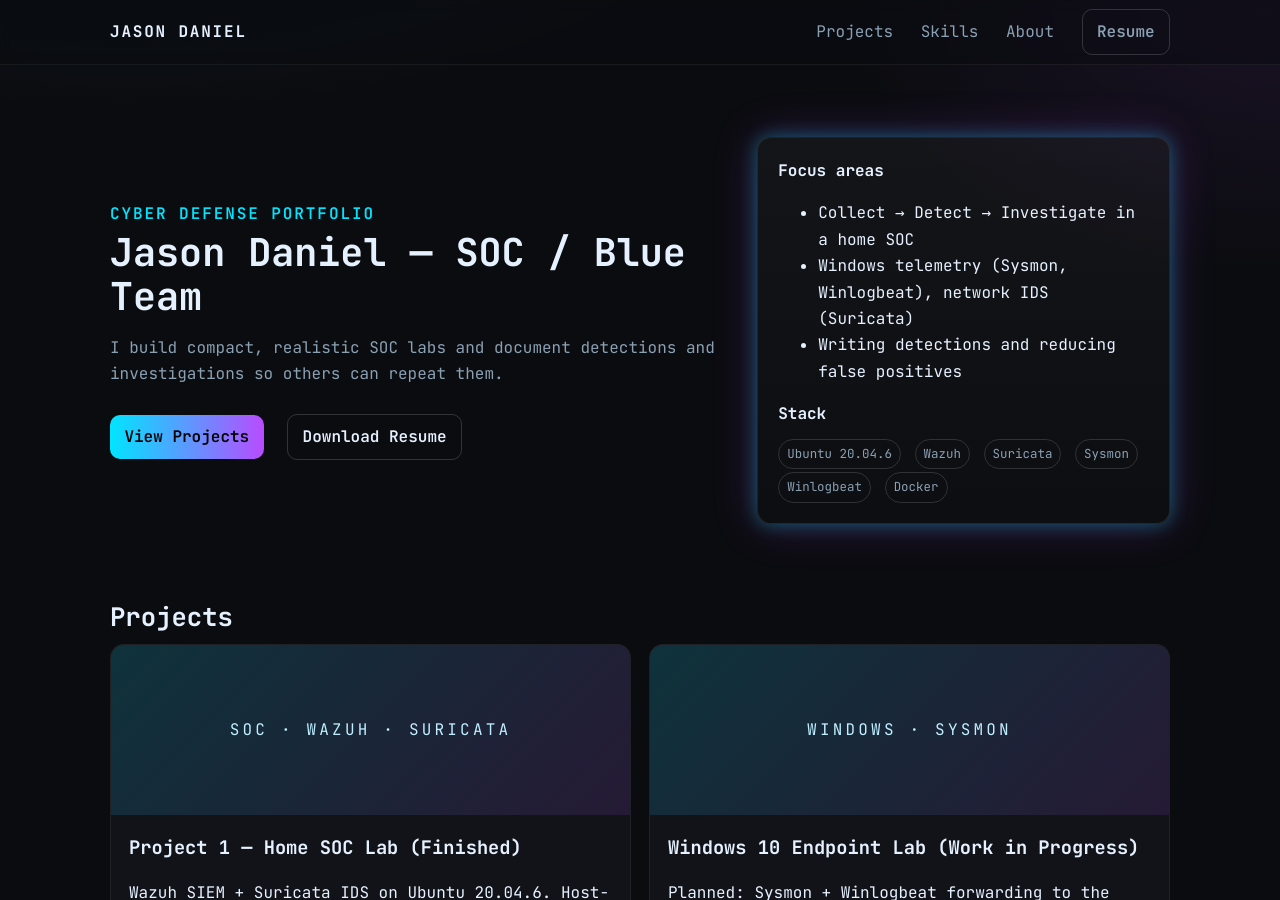
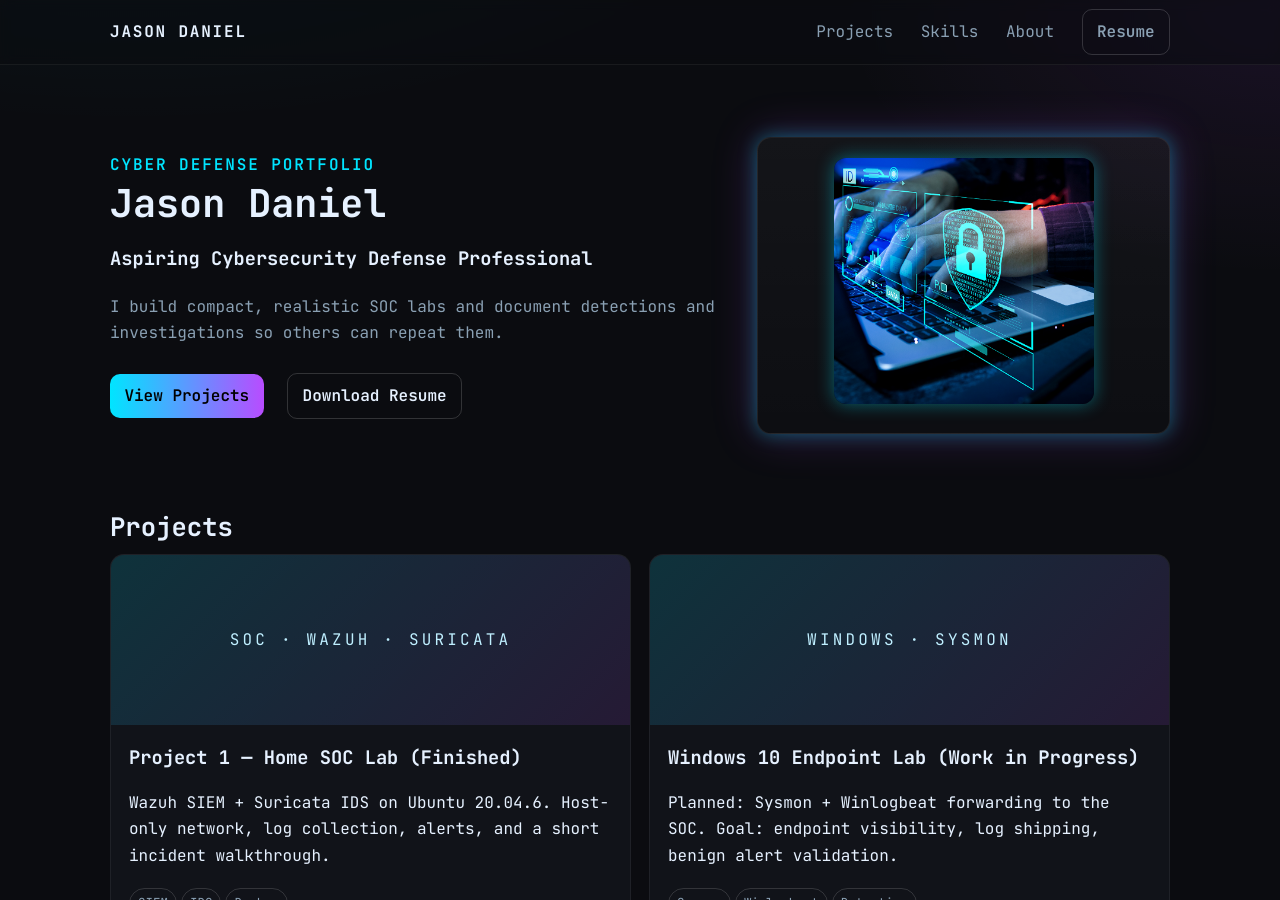
Before and after one commit to cscdanielj/cscdanielj.github.io, a Jekyll site: the page built from index.md, in a window 1280 px wide and 900 px high. Built offline with Jekyll 4.4.1, drawn with Linux system fonts in a browser that asks for light colours.

Commit message:
Update index.md

```diff
--- a/index.md
+++ b/index.md
@@ -7,7 +7,8 @@ title: Home
   <div class="container hero-grid">
     <div>
       <div class="kicker">CYBER DEFENSE PORTFOLIO</div>
-      <h1>Jason Daniel — SOC / Blue Team</h1>
+      <h1>Jason Daniel</h1>
+      <h3>Aspiring Cybersecurity Defense Professional</h3>
       <p>I build compact, realistic SOC labs and document detections and investigations so others can repeat them.</p>
       <div class="cta-group">
         <a class="btn btn-primary" href="#projects">View Projects</a>
@@ -15,23 +16,12 @@ title: Home
       </div>
     </div>
 
-    <div class="panel">
-      <strong>Focus areas</strong>
-      <ul>
-        <li>Collect → Detect → Investigate in a home SOC</li>
-        <li>Windows telemetry (Sysmon, Winlogbeat), network IDS (Suricata)</li>
-        <li>Writing detections and reducing false positives</li>
-      </ul>
-      <strong>Stack</strong>
-      <div class="tags">
-        <span class="tag">Ubuntu 20.04.6</span>
-        <span class="tag">Wazuh</span>
-        <span class="tag">Suricata</span>
-        <span class="tag">Sysmon</span>
-        <span class="tag">Winlogbeat</span>
-        <span class="tag">Docker</span>
-      </div>
-    </div>
+   <div class="panel" style="text-align:center;">
+  <img src="/assets/img/img-defense.png"
+       alt="Jason Daniel Cyber Portfolio"
+       style="max-width: 260px; border-radius: 12px; box-shadow: 0 0 18px rgba(0,229,255,.4);">
+</div>
+
   </div>
 </section>
 
```
